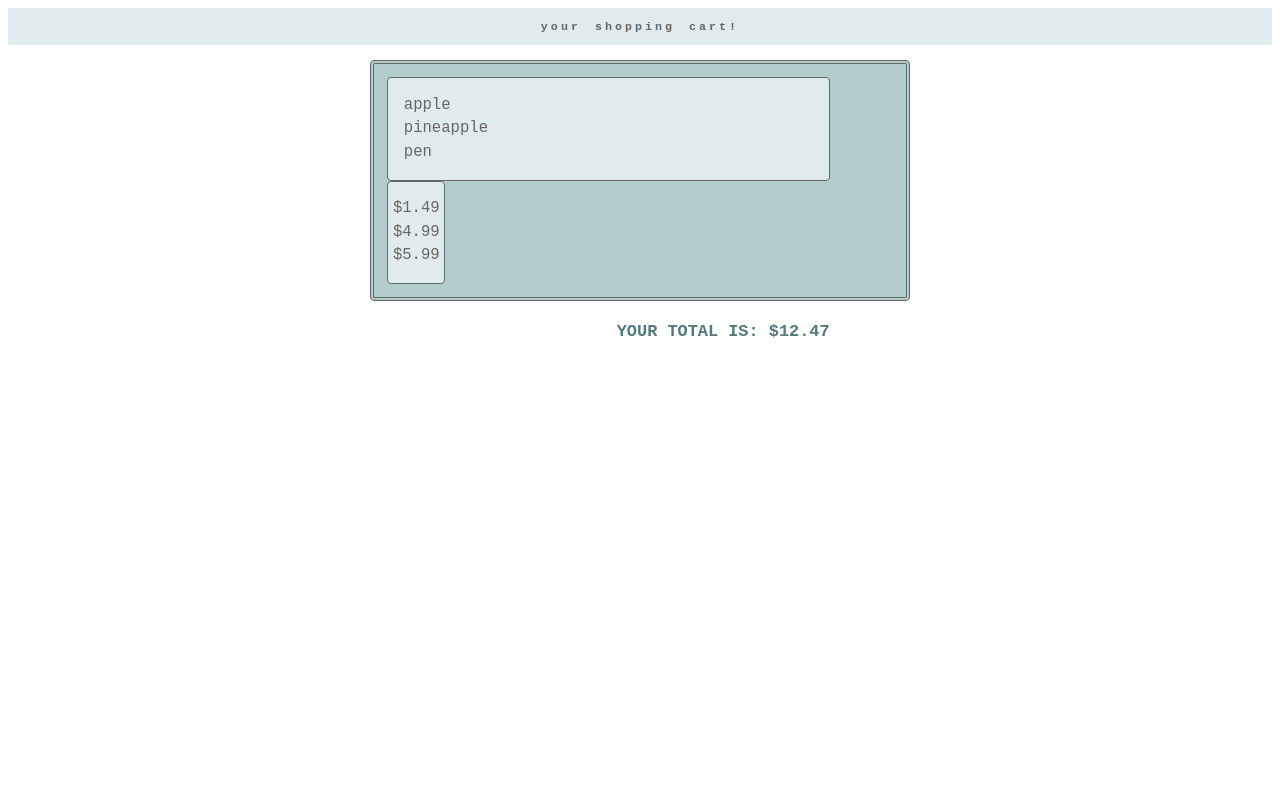
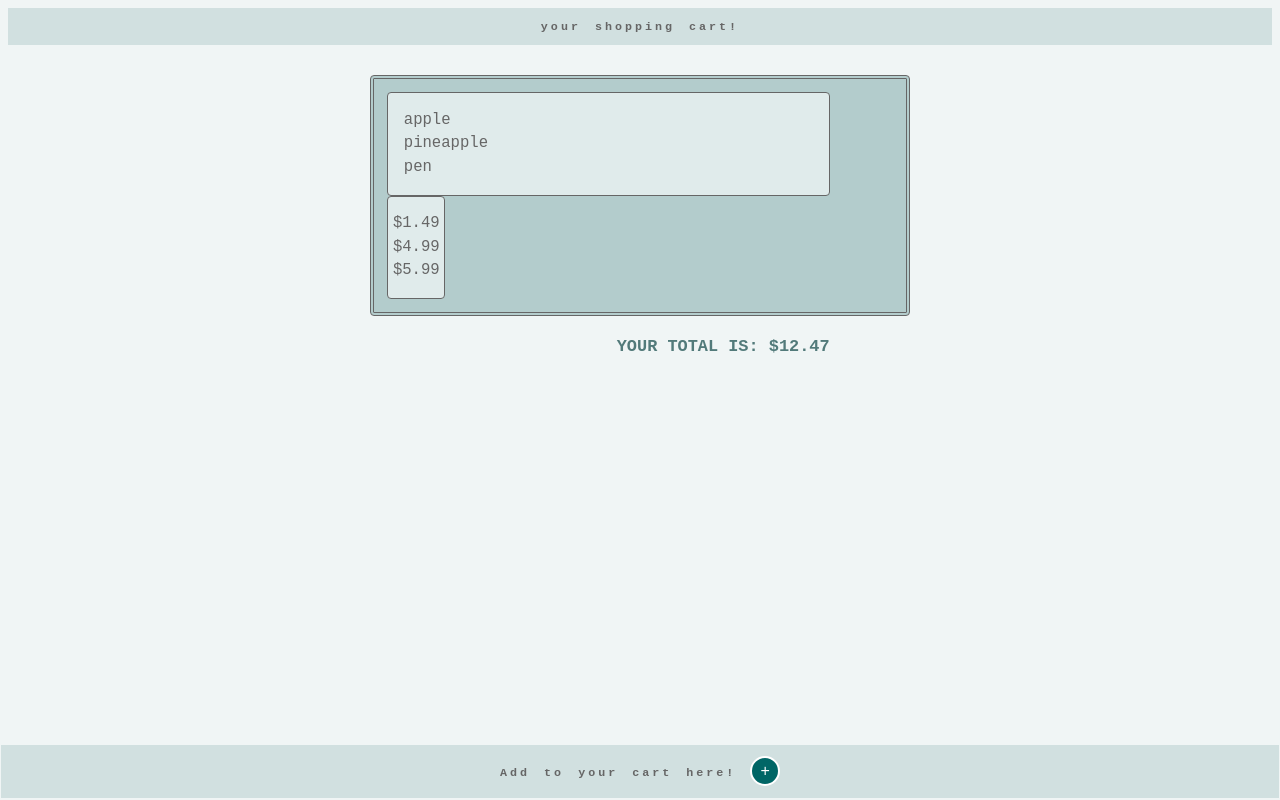
Before and after one commit to justxuit/lab8, a plain HTML site: page index.html in a window 1280 px wide. Drawn offline with Linux system fonts and the light colour scheme.

Commit message:
Added non-functioning button element

```diff
--- a/index.html
+++ b/index.html
@@ -6,10 +6,10 @@
 </head>
 
 <body>
-  <div id="headerBox">
+  <div class="headAndFoot" id="headerBox">
     your shopping cart!
   </div>
-  <br/>
+  <br/><br/>
   <div id="wrapper">
     <div id="groceryList">
     </div>
@@ -18,6 +18,10 @@
   </div>
   <div id="totalBox">
   </div>
+  <div class="headAndFoot" id="footer">
+    Add to your cart here!
+    <button type="button">+</button>
+  </div>
 
 <!--JS SCRIPT-->
 <script src="script.js" type="text/javascript"></script>
--- a/stylin.css
+++ b/stylin.css
@@ -1,10 +1,11 @@
 body {
   font-family: monospace;
   color: #666666;
+  background-color: #f0f5f5;
 }
 
-#headerBox {
-  background-color: #e0ebeb;
+.headAndFoot {
+  background-color: #d1e0e0;
   font-size: 0.9em;
   font-weight: bold;
   letter-spacing: 3px;
@@ -24,7 +25,6 @@ body {
   border-color: #666666;
   border-radius: 4px;
 }
-
 
 #groceryList {
   display: inline-block;
@@ -63,3 +63,28 @@ body {
   padding: 1em 0 1em 0;
   font-weight: bold;
 }
+
+#footer {
+  position: fixed;
+  bottom: 2px;
+  left: 1px;
+  width: 98%;
+  margin: auto;
+}
+
+button {
+  background-color: #006666;
+  border: solid;
+  border-width: 2px;
+  border-radius: 20px;
+  color: white;
+  padding: 4px 8px;
+  text-align: center;
+  text-decoration: none;
+  display: inline-block;
+  font-size: 16px;
+}
+
+button:active {
+  background-color: #b38f00;
+}
```
